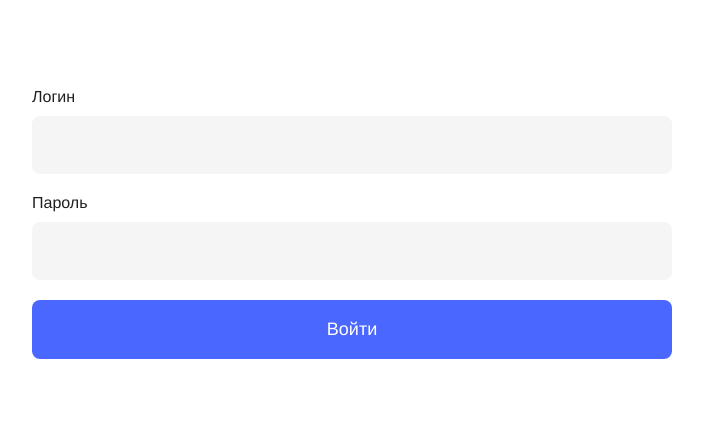
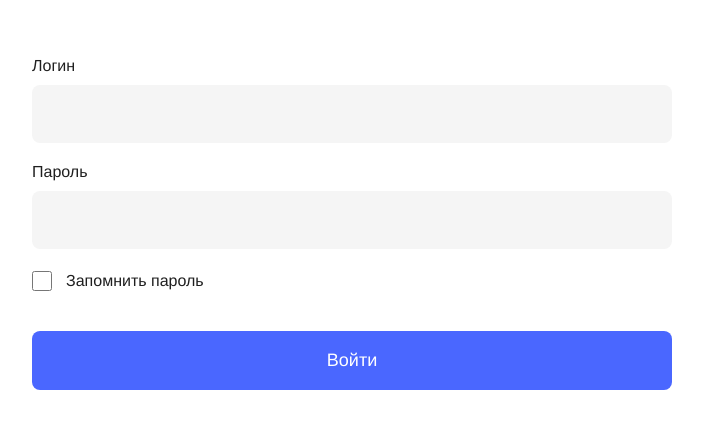
Before and after one commit to AlexeyKrop/testOnly, a React (Create React App) app: page /login in a window 1280 px wide. Shown: the part 177-606 px from the top of the page, without its empty margins (288-991 px from the left). Built offline with nearby package versions, Linux system fonts and the light colour scheme.

Commit message:
feat: add CheckBox component style

```diff
--- a/src/App.tsx
+++ b/src/App.tsx
@@ -1,4 +1,4 @@
-import React, {Dispatch, SetStateAction, useState} from 'react';
+import React, {useState} from 'react';
 import './App.css';
 import {Login} from "./components/Login/Login";
 import styled from "styled-components";
@@ -25,10 +25,10 @@ const App = () => {
   const [disabled, setDisabled] = useState<boolean>(false)
 
 
-  const setLoginUser = (login: string, password: string) => {
+  const setLoginUser = (login: string, password: string, rememberMe: boolean) => {
     //меняю состояние кнопки при запросе на сервер(disabled)
     setDisabled(true)
-    authAPI.login(login, password)
+    authAPI.login(login, password, rememberMe)
       .then((data) => {
         //сетаю юзера, которого получил с сервера в локальный стейт
         setUser(data)
--- a/src/api/Auth.ts
+++ b/src/api/Auth.ts
@@ -13,16 +13,22 @@ export const loginUser = (login: string, password: string) => {
 }
 
 export const authAPI = {
-  login(login: string, password: string){
+  login(login: string, password: string, rememberMe: boolean){
     return new Promise((res, rej) => {
       if (login === 'steve.jobs@example.com' && password === 'password') {
         setTimeout(() => {
           res({id: v1(), login: 'steve.jobs@example.com'})
         }, 1000)
       } else {
-        setTimeout(() => {
-          rej(`Пользователя ${login} не существует`)
-        }, 1000)
+        if(password === 'password'){
+          setTimeout(() => {
+            rej(`Пользователя ${login} не существует`)
+          }, 1000)
+        }else{
+          setTimeout(() => {
+            rej(`Неверный пароль`)
+          }, 1000)
+        }
       }
     })
   },
--- /dev/null
+++ b/src/components/CheckBox.tsx
@@ -0,0 +1,24 @@
+import React from 'react';
+import styled, {css} from "styled-components";
+
+export const CheckBox = styled.input.attrs({type: "checkbox"})`
+  width: 20px;
+  height: 20px;
+  cursor: pointer;
+  border: 1px solid #000000;
+  border-radius: 4px;
+`;
+
+
+export const LabelText = styled.span`
+  font-size: 16px;
+  line-height: 19px;
+  color: #1F1F1F;
+  margin-left: 14px;
+;
+`
+export const CheckBoxContainer = styled.div`
+  display: flex;
+  align-items: center;
+  margin: 22px 0 40px 0;
+`
--- a/src/components/Input/Input.tsx
+++ b/src/components/Input/Input.tsx
@@ -1,10 +1,10 @@
-import React from 'react';
 import styled, {css} from "styled-components";
+import warning from '../../warning.svg'
 
 type InputPropsType = {
-  background?: boolean
+  background?: boolean,
+  border?: string
 }
-
 const sharedStyles = css`
   max-width: 640px;
   padding: 20px;
@@ -12,6 +12,7 @@ const sharedStyles = css`
   border-radius: 8px;
   border: none;
   box-sizing: border-box;
+
   &:focus {
     outline: none;
   }
@@ -21,8 +22,28 @@ export const StyledError = styled.div`
   margin-top: 8px;
   margin-bottom: 20px;
 `;
-export const StyledInput = styled.input`
+export const StyledInput = styled.input<InputPropsType>`
   ${sharedStyles};
   width: 100%;
+  border: ${(props: any) => props.border || 'none'};
   background: ${(props: any) => props.background || '#F5F5F5'};
 `;
+const StyledContainerError = styled.div`
+  ${sharedStyles};
+  width: 100%;
+  display: flex;
+  align-items: center;
+  border: 1px solid #E26F6F;
+  margin-bottom: 27px;
+  background: ${(props: any) => props.background || '#F5E9E9'};
+`;
+const TitleStyle = styled.span`
+  margin-left: 10px`
+
+
+export const ContainerError = (props: any) => {
+  return <StyledContainerError>
+    <img className={'image'} src={warning} alt="warn"/>
+    <TitleStyle>{props.children}</TitleStyle>
+  </StyledContainerError>
+}
--- a/src/components/Login/Login.tsx
+++ b/src/components/Login/Login.tsx
@@ -1,15 +1,17 @@
 import React from 'react';
-import {Controller, useForm} from "react-hook-form";
+import {useForm} from "react-hook-form";
 import {Navigate} from 'react-router-dom';
 import {Button} from "../Button/Button";
-import {StyledError, StyledInput} from "../Input/Input";
+import {ContainerError, StyledError, StyledInput} from "../Input/Input";
+import {CheckBox, CheckBoxContainer, LabelText} from "../CheckBox";
 
 type FormData = {
   login: string;
   password: string;
+  rememberMe?: boolean
 };
 type LoginPropsType = {
-  callBack: (login: string, password: string) => void
+  callBack: (login: string, password: string, rememberMe: boolean) => void
   isLogin: boolean
   errorMessage: string
   disabled: boolean
@@ -18,12 +20,11 @@ type LoginPropsType = {
 export const Login = (props: LoginPropsType) => {
   const {
     register,
-    setValue,
     handleSubmit,
     formState: {errors}
   } = useForm<FormData>();
-  const onSubmit = handleSubmit(({login, password}) => {
-    props.callBack(login, password)
+  const onSubmit = handleSubmit(({login, password, rememberMe = false}) => {
+    props.callBack(login, password, rememberMe)
   });
   if (props.isLogin) {
     return <Navigate to="/profile"/>
@@ -31,17 +32,20 @@ export const Login = (props: LoginPropsType) => {
 
   return (
     <>
-      <div>
-        {props.errorMessage ? props.errorMessage : ''}
-      </div>
+      {props.errorMessage && <ContainerError>
+        {props.errorMessage}
+      </ContainerError>}
       <form onSubmit={onSubmit}>
-
         <label>Логин</label>
-        <StyledInput  {...register("login", {required: true,})}/>
+        <StyledInput border={errors.login && '1px solid red'} {...register("login", {required: true,})}/>
         <StyledError>{errors.login && "Обязательное поле"}</StyledError>
         <label>Пароль</label>
-        <StyledInput type="password" {...register("password", {required: true})} />
+        <StyledInput border={errors.password && '1px solid red'}
+                     type="password" {...register("password", {required: true})} />
         <StyledError>{errors.password && "Обязательное поле"}</StyledError>
+        <CheckBoxContainer><CheckBox {...register("rememberMe")} />
+          <LabelText>Запомнить пароль</LabelText></CheckBoxContainer>
+
         <Button primary background={'#4A67FF'} disabled={props.disabled} type='submit'>Войти</Button>
       </form>
     </>
```
